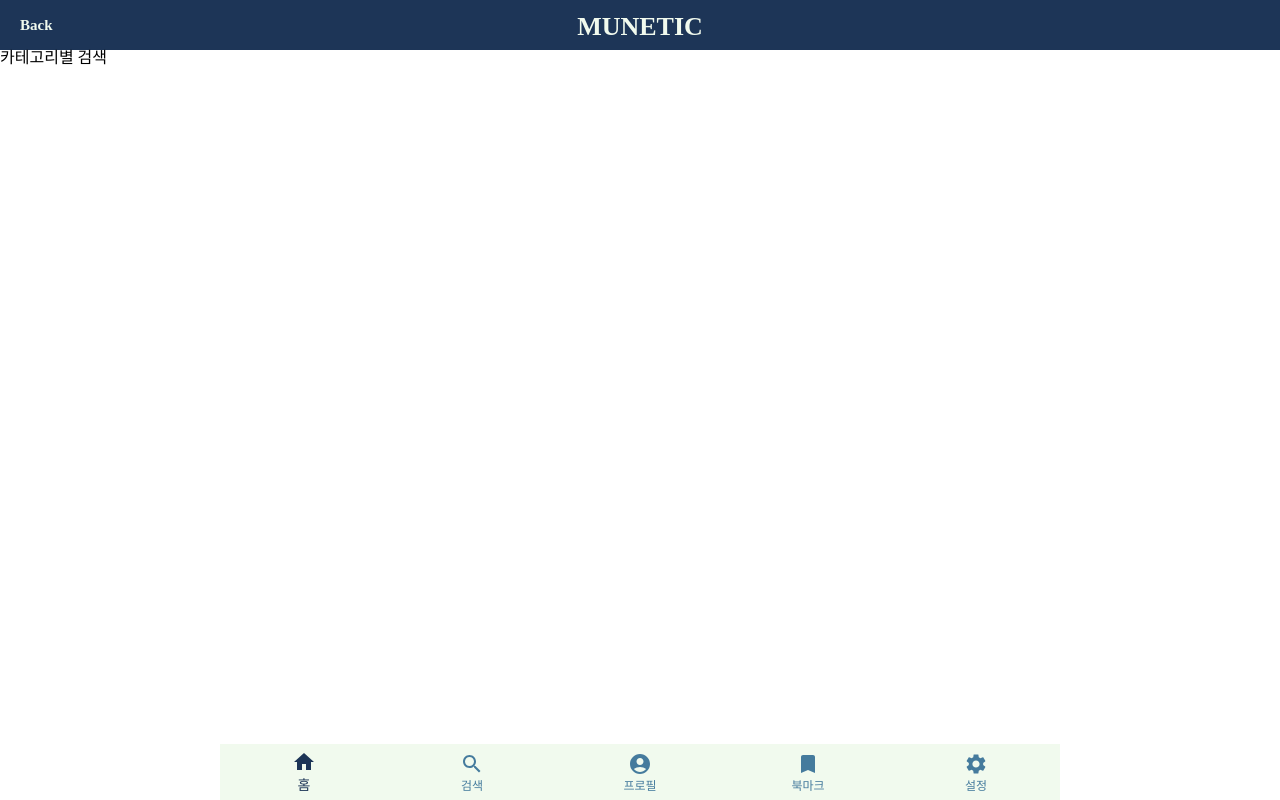
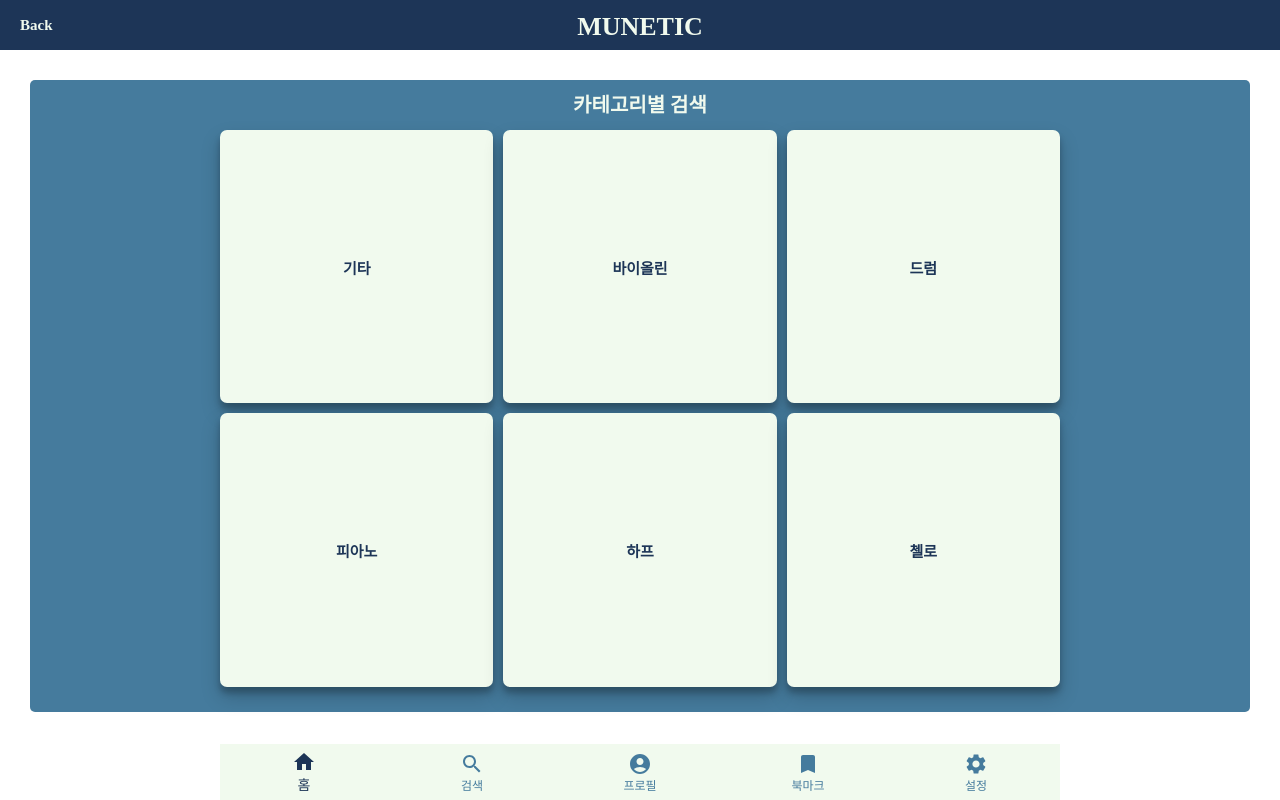
Before and after one commit to innovationacademy-kr/slabs-munetic, a React (Vite) app in the folder munetic_app/: page /lesson/category in a window 1280 px wide. Built offline with nearby package versions, Linux system fonts and the light colour scheme.

Commit message:
feat: app #11 categoryPage protoType

```diff
--- a/munetic_app/package.json
+++ b/munetic_app/package.json
@@ -2,6 +2,7 @@
   "name": "munetic_app",
   "version": "0.0.0",
   "scripts": {
+    "start": "npx vite",
     "build": "tsc && npx vite build",
     "test": "vite-jest",
     "dev": "tsc && npx vite build && vite serve",
--- a/munetic_app/src/components/Home.tsx
+++ b/munetic_app/src/components/Home.tsx
@@ -1,4 +1,3 @@
-import { Link } from 'react-router-dom';
 import styled from 'styled-components';
 import Button from './common/Button';
 
--- /dev/null
+++ b/munetic_app/src/dummy/categoryData.tsx
@@ -0,0 +1,8 @@
+export const categoryData = [
+  '기타',
+  '바이올린',
+  '드럼',
+  '피아노',
+  '하프',
+  '첼로',
+];
--- a/munetic_app/src/pages/lesson/CategoryPage.tsx
+++ b/munetic_app/src/pages/lesson/CategoryPage.tsx
@@ -1,7 +1,88 @@
+import { Link } from 'react-router-dom';
+import styled from 'styled-components';
+import { categoryData } from '../../dummy/CategoryData';
+
+const CategoryContainer = styled.div`
+  margin: 30px;
+  height: 70%;
+  background-color: #457b9d;
+  border-radius: 5px;
+  .categoryTitle {
+    margin: 15px 0px 10px 0px;
+    color: #f1faee;
+    font-size: 20px;
+    font-weight: bold;
+  }
+  .categoryWrapper {
+    display: flex;
+    flex-direction: column;
+    align-items: center;
+  }
+  .categoryIconWrapper {
+    width: 80%;
+    display: flex;
+    align-items: center;
+    justify-content: center;
+    flex-wrap: wrap;
+    margin-bottom: 20px;
+  }
+`;
+
+const CategoryButton = styled.button`
+  //Button 이랑 margin, border-radius, width, color, font-size 만 다름
+  width: 28%;
+  border: 0;
+  border-radius: 7px;
+  background-color: #f1faee;
+  margin: 5px 5px;
+  padding: 0;
+  position: relative;
+  box-shadow: rgba(0, 0, 0, 0.19) 0px 10px 20px, rgba(0, 0, 0, 0.23) 0px 6px 6px;
+  ::before {
+    content: '';
+    display: block;
+    padding-top: 100%;
+  }
+  .categoryText {
+    width: 100%;
+    margin: 0;
+    position: absolute;
+    top: 50%;
+    left: 50%;
+    transform: translate(-50%, -50%);
+    color: #1d3557;
+    font-size: 15px;
+    font-weight: bold;
+  }
+`;
+
+interface IProps {
+  name: string;
+}
+
+const CategoryItem: React.FC<IProps> = ({ name }) => {
+  return (
+    <CategoryButton>
+      <Link to={`/lesson/classes?category=${name}`}>
+        <span className="categoryText">{name}</span>
+      </Link>
+    </CategoryButton>
+  );
+};
+
 export default function CategoryPage() {
   return (
-    <div>
-      <div>카테고리별 검색</div>
-    </div>
+    <CategoryContainer>
+      <div className="categoryWrapper">
+        <div className="categoryTitle">카테고리별 검색</div>
+        {categoryData && (
+          <div className="categoryIconWrapper">
+            {categoryData.map((category, i) => (
+              <CategoryItem name={category} key={i} />
+            ))}
+          </div>
+        )}
+      </div>
+    </CategoryContainer>
   );
 }
```
Also changed, not shown: 1 other file (tests, documents, lock files or other folders).
